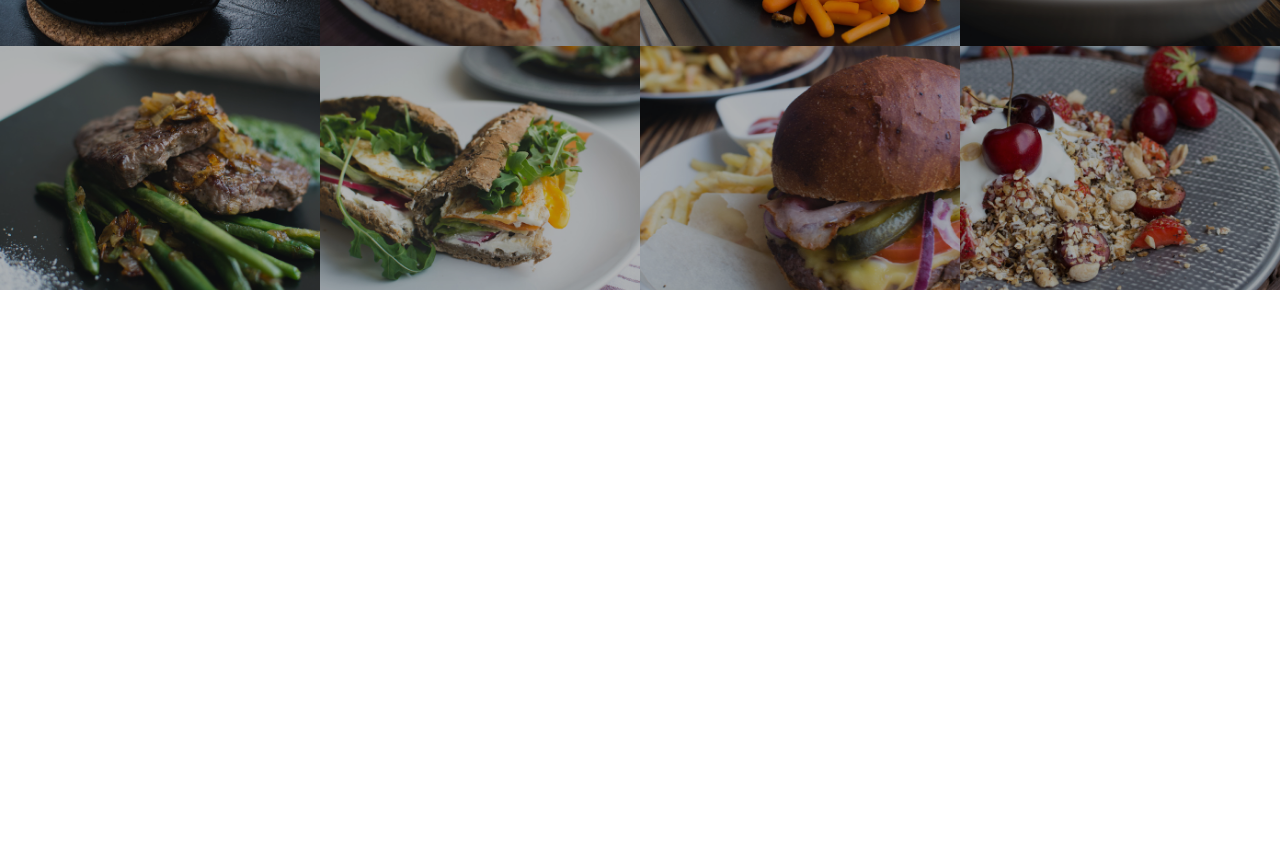
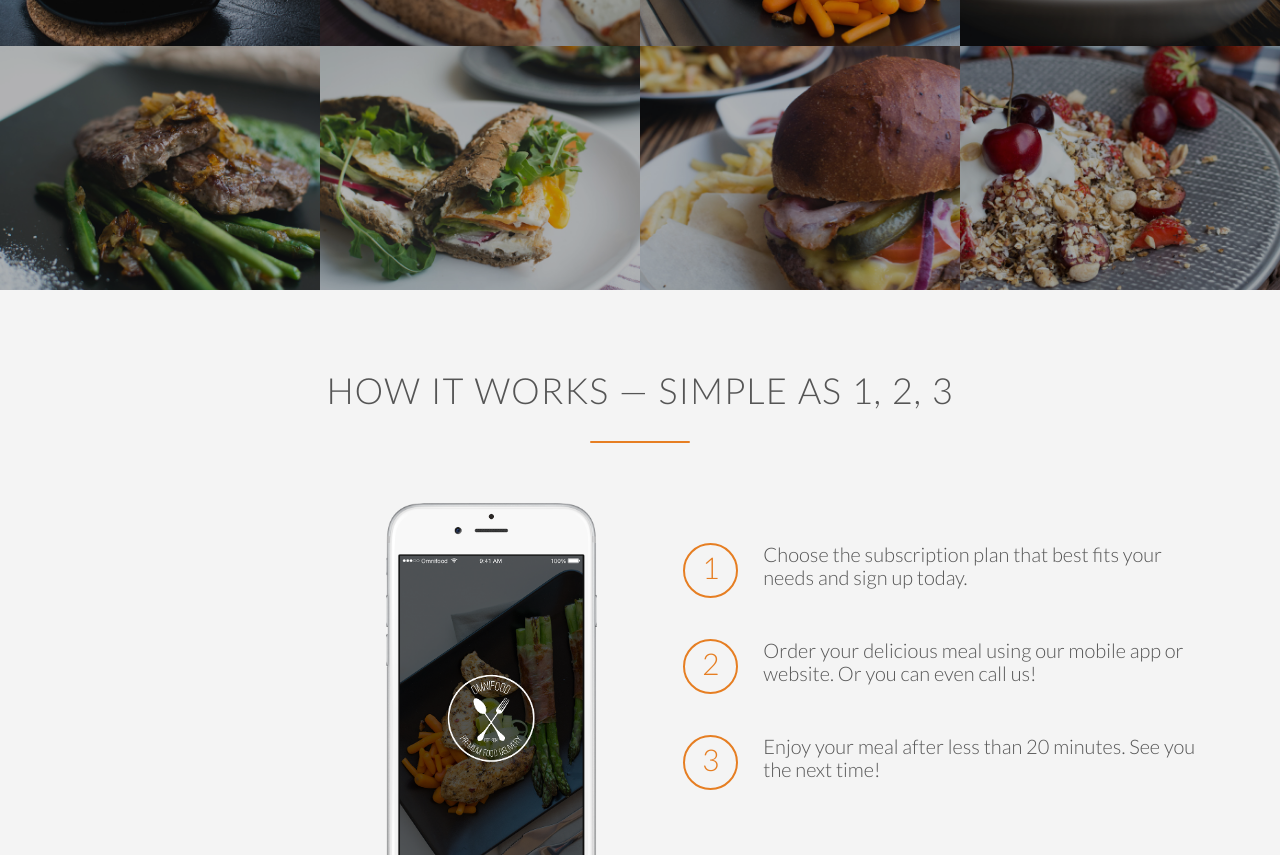
Before and after one commit to Critchleyb/Udemy-HTML-CSS-1, a plain HTML site: page Omnifood/index.html in a window 1280 px wide. Shown: the part 1662-2517 px from the top of the page. Before the commit the page ends 1952 px from the top, so only its background shows below. Drawn offline with nearby package versions, Linux system fonts and the light colour scheme.

Commit message:
Omnifood: Building the how-it-works section

```diff
--- a/Omnifood/index.html
+++ b/Omnifood/index.html
@@ -78,7 +78,7 @@
         </section>
 
         <section class="section-meals">
-            <ul class="meals-showcase">
+            <ul class="meals-showcase clearfix">
                 <li>
                     <figure class="meal-photo">
                         <img src="resources/img/1.jpg" alt="Simple italian pizza with cherry tomatoes">
@@ -100,7 +100,7 @@
                     </figure>
                 </li>
             </ul>
-            <ul class="meals-showcase">
+            <ul class="meals-showcase clearfix">
                 <li>
                     <figure class="meal-photo">
                         <img src="resources/img/5.jpg" alt="Paleo beef steak with vegetables">
@@ -122,7 +122,37 @@
                     </figure>
                 </li>
             </ul>
+        </section>
 
+        <section class="section-steps">
+            <div class="row">
+                <h2>
+                    How it works &mdash; Simple as 1, 2, 3
+                </h2>
+            </div>
+            <div class="row">
+                <div class="col span-1-of-2 steps-box">
+                    <img class="app-screen" src="resources/img/app-iPhone.png" alt="app-iphone">
+                </div>
+                <div class="col span-1-of-2 steps-box">
+                    <div class="works-step">
+                        <div>1</div>
+                        <p>Choose the subscription plan that best fits your needs and sign up today.</p>
+                    </div>
+                    <div class="works-step">
+                        <div>2</div>
+                        <p>Order your delicious meal using our mobile app or website. Or you can even call us!</p>
+                    </div>
+                    <div class="works-step">
+                        <div>3</div>
+                        <p>Enjoy your meal after less than 20 minutes. See you the next time!</p>
+                    </div>
+
+                    <a href="#" class="btn-app"><img src="resources/img/download-app.svg" alt="App Store Button"></a>
+                    <a href="#" class="btn-app"><img src="resources/img/download-app-android.png" alt="Google Play Button"></a>
+
+                </div>
+            </div>
         </section>
 
         <script src="https://unpkg.com/ionicons@5.0.0/dist/ionicons.js"></script>
--- a/Omnifood/resources/css/style.css
+++ b/Omnifood/resources/css/style.css
@@ -18,6 +18,15 @@ html {
     font-size: 20px;
     font-weight: 300;
     text-rendering: optimizeLegibility;
+}
+
+.clearfix {zoom: 1}
+.clearfix:after {
+    content: '.';
+    clear: both;
+    display: block;
+    height: 0;
+    visibility: hidden;
 }
 
 /* ---------------------------------------------------------- */
@@ -237,3 +246,54 @@ header {
     transform: scale(1.03);
     opacity: 1;
 }
+
+/* ---------------------------------------------------------- */
+/* HOW IT WORKS */
+/* ---------------------------------------------------------- */
+
+.section-steps{
+    background-color: #f4f4f4;
+}
+
+.steps-box:first-child {
+    text-align: right;
+    padding-right: 3%;
+    margin-top: 30px;
+}
+
+.steps-box:last-child {
+    padding-left: 3%;
+    margin-top: 70px;
+}
+
+.app-screen {
+    width: 40%;
+}
+
+.works-step {
+    margin-bottom: 50px;
+}
+
+.works-step:last-of-type {
+    margin-bottom: 80px;
+}
+
+.works-step div {
+    color: #e67e22;
+    border: 2px solid #e67e22;
+    display: block;
+    border-radius: 50%;
+    height: 55px;
+    width: 55px;
+    text-align: center;
+    float: left;
+    padding:5px;
+    font-size: 150%;
+    margin-right: 25px;
+}
+
+.btn-app img {
+    height: 50px;
+    width: auto;
+    margin-right: 10px;
+}
```
Also changed, not shown: Omnifood/resources/img/app-iPhone.png (added), Omnifood/resources/img/download-app-android.png (added), Omnifood/resources/img/download-app.svg (added).
